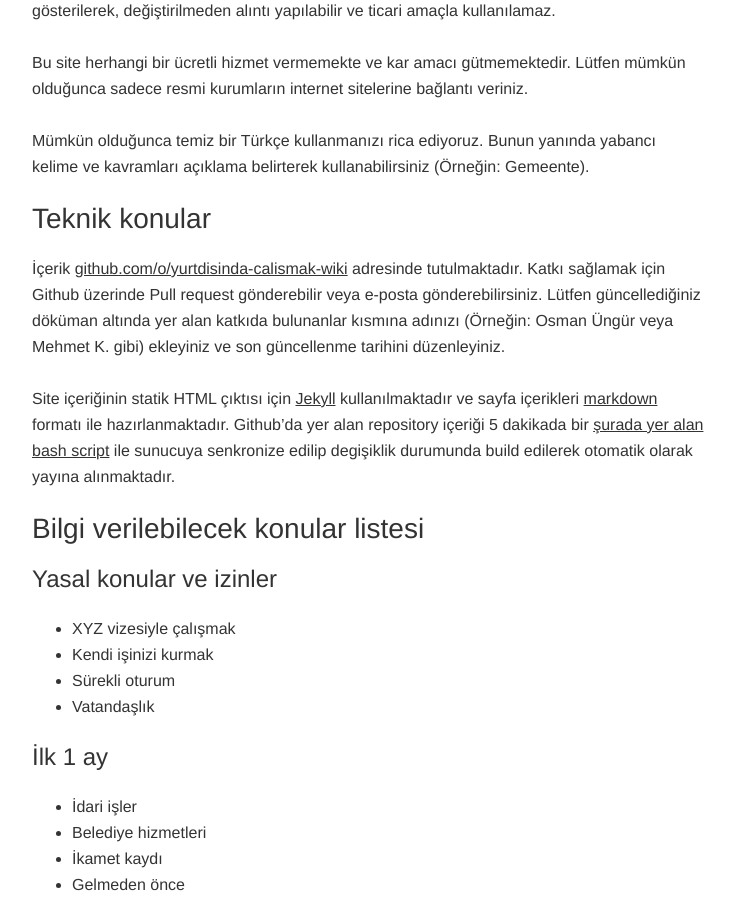
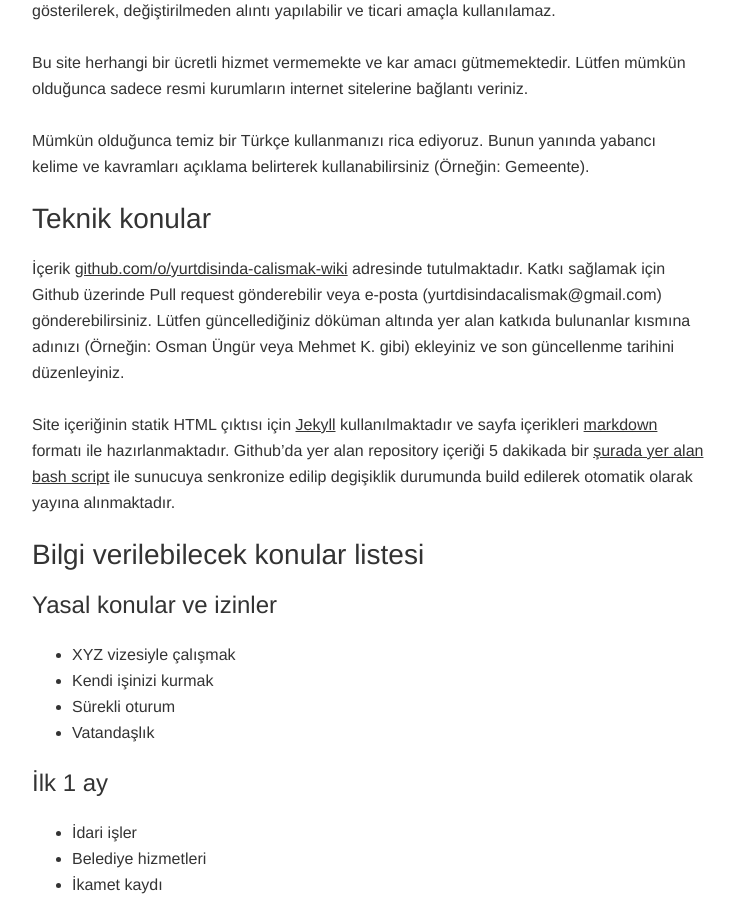
Before and after one commit to o/yurtdisinda-calismak-wiki, a Jekyll site: the page built from katkida-bulunmak.md, in a window 1280 px wide and 900 px high, scrolled down 318 px. Shown: the whole window, without its empty margins (272-1006 px from the left). Built offline with Jekyll 4.4.1, drawn with Linux system fonts in a browser that asks for light colours; some of the changed lines change nothing that is shown; some of the changed text lies outside the part shown.

Commit message:
Email adresi eklendi

```diff
--- a/katkida-bulunmak.md
+++ b/katkida-bulunmak.md
@@ -1,8 +1,8 @@
 ---
 layout: page
 title: Katkıda bulunmak
-contributors: Osman Ungur
-updated_at: 24 Ekim 2017
+contributors: Osman Üngür
+updated_at: 6 Kasım 2017
 permalink: /katkida-bulunmak/
 description: Sitede yer alan içeriğe katkıda bulunmak isteyenler için kısa bir rehber
 ---
@@ -23,7 +23,7 @@ belirterek kullanabilirsiniz (Örneğin: Gemeente).
 ## Teknik konular
 
 İçerik [github.com/o/yurtdisinda-calismak-wiki](https://github.com/o/yurtdisinda-calismak-wiki) adresinde tutulmaktadır.
-Katkı sağlamak için Github üzerinde Pull request gönderebilir veya e-posta gönderebilirsiniz.
+Katkı sağlamak için Github üzerinde Pull request gönderebilir veya e-posta (yurtdisindacalismak@gmail.com) gönderebilirsiniz.
 Lütfen güncellediğiniz döküman altında yer alan katkıda bulunanlar kısmına adınızı (Örneğin: Osman Üngür
 veya Mehmet K. gibi) ekleyiniz ve son güncellenme tarihini düzenleyiniz.
 
```
